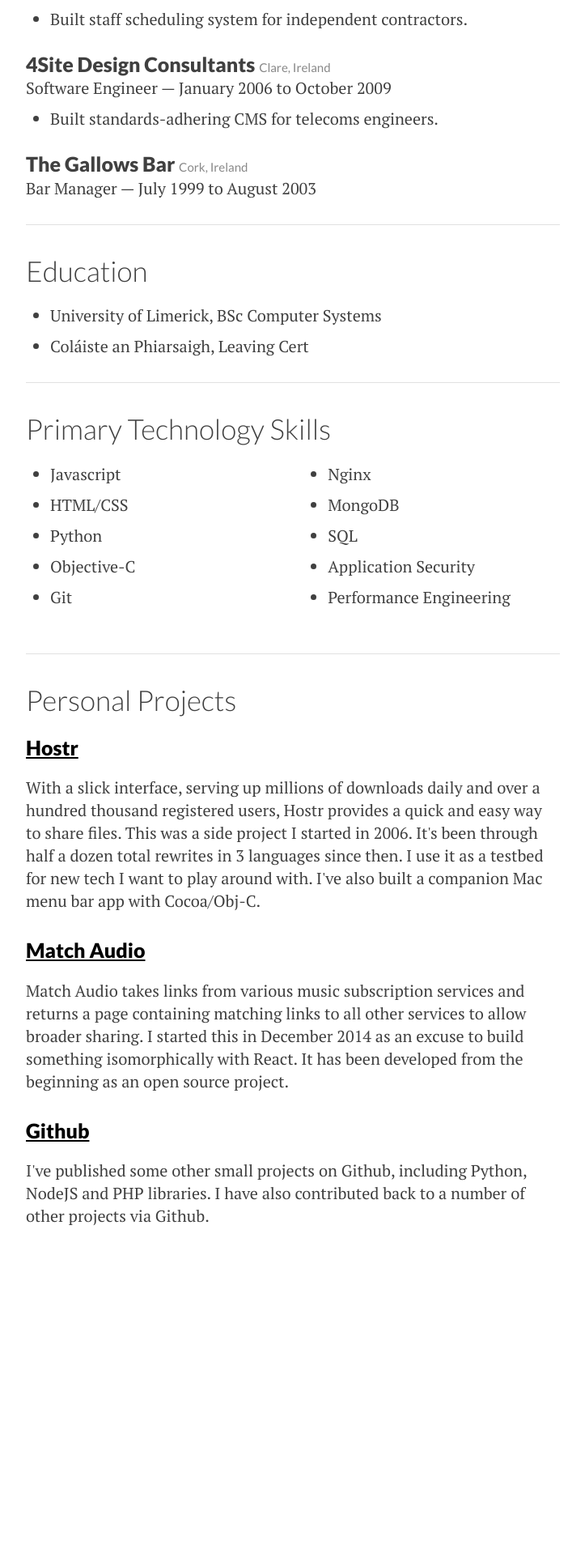
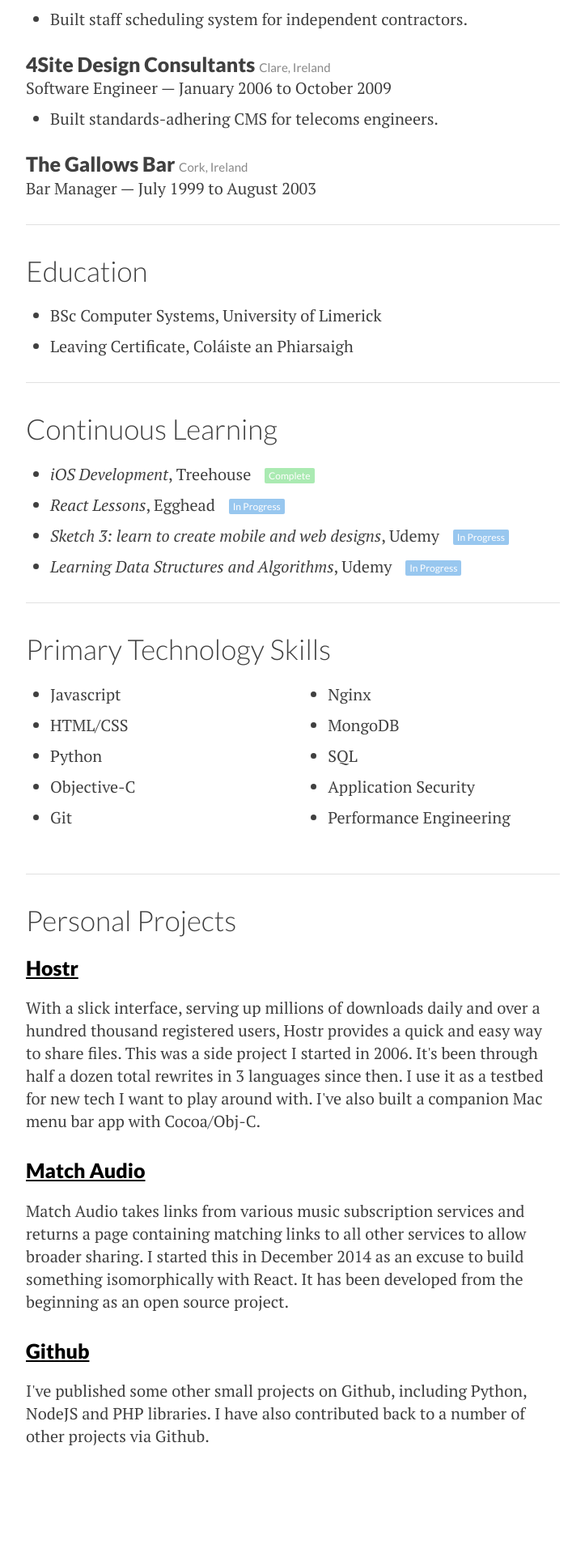
Before and after one commit to kudos/crem.in, a Jekyll site: the page resume/index.html, which Jekyll copies as it is, in a window 1280 px wide. Shown: the part 1927-3845 px from the top of the page at 81% size, without its empty margins (278-1001 px from the left). Built offline with Jekyll 4.4.1, drawn with Linux system fonts in a browser that asks for light colours; Markdown is read by kramdown in place of the engine named in the settings; before the commit the page ends 3573 px from its top, so only the background shows below that.

Commit message:
Update resume and style

```diff
--- a/css/style.css
+++ b/css/style.css
@@ -167,6 +167,27 @@
   margin-bottom: 1rem;
 }
 
+.resume .education small {
+  font-family: 'Lato', sans-serif;
+  font-size: 0.6em;
+  border-radius: 2px;
+  padding: 2px 5px;
+  color: #fff;
+  opacity: 0.4;
+  line-height: 1em;
+  height: 1em;
+  vertical-align: middle;
+  margin-left: 1em;
+}
+
+.resume .education .complete {
+  background: #2ECC40;
+}
+
+.resume .education .in-progress {
+  background: #0074D9;
+}
+
 .resume .projects p {
   margin-bottom: 3rem;
 }
@@ -178,6 +199,7 @@
 .resume h1 a{
   text-decoration: none;
 }
+
 h3 small {
   font-size: 0.6em;
   font-weight: 400;
--- a/resume/index.html
+++ b/resume/index.html
@@ -94,8 +94,20 @@
 		<div class="education">
 			<h2>Education</h2>
 			<ul>
-				<li>University of Limerick, BSc Computer Systems</li>
-				<li>Col&aacute;iste an Phiarsaigh, Leaving Cert</li>
+				<li>BSc Computer Systems, University of Limerick</li>
+				<li>Leaving Certificate, Col&aacute;iste an Phiarsaigh</li>
+			</ul>
+		</div>
+
+		<hr />
+
+		<div class="education">
+			<h2>Continuous Learning</h2>
+			<ul>
+				<li><em>iOS Development</em>, Treehouse <small class="complete">Complete</small></li>
+				<li><em>React Lessons</em>, Egghead <small class="in-progress">In Progress</small></li>
+				<li><em>Sketch 3: learn to create mobile and web designs</em>, Udemy <small class="in-progress">In&nbsp;Progress</small></li>
+				<li><em>Learning Data Structures and Algorithms</em>, Udemy <small class="in-progress">In&nbsp;Progress</small></li>
 			</ul>
 		</div>
 
```
